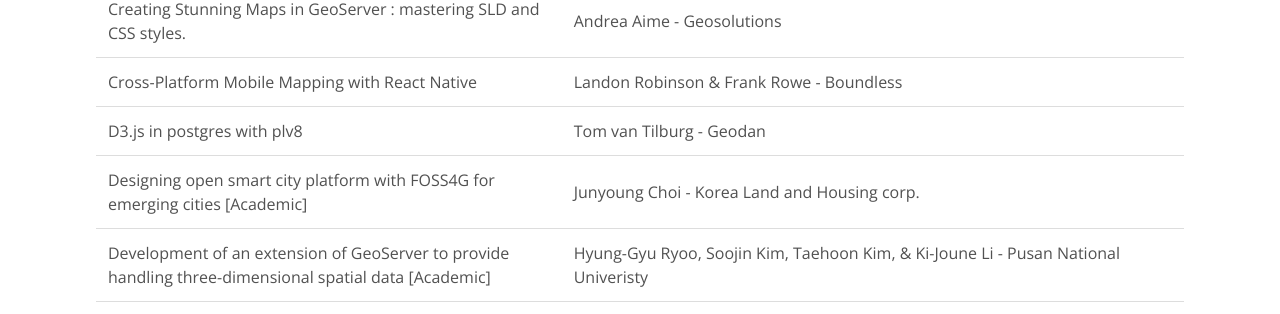
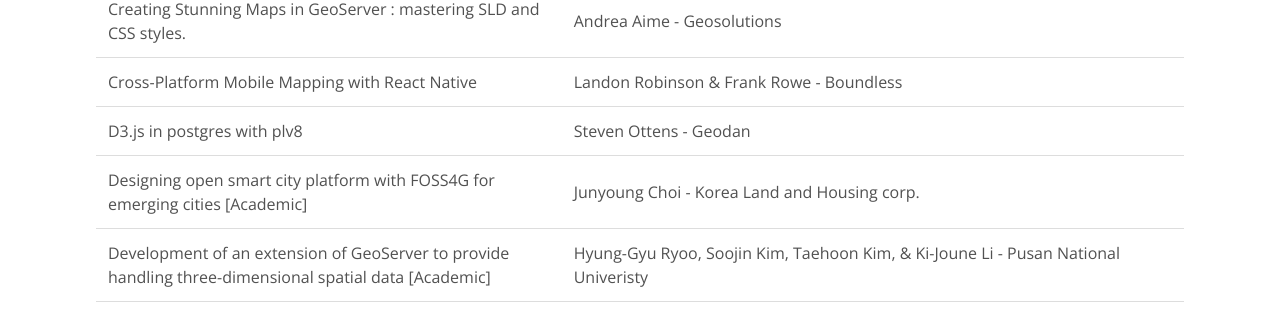
Before and after one commit to AvidGeo/foss4g2017-dev, a Jekyll site: the page built from accepted-presentations/index.html, in a window 1280 px wide and 900 px high, scrolled down 3925 px. Shown: the part 140-454 px from the top of the window. Built offline with Jekyll 4.4.1, drawn with Linux system fonts in a browser that asks for light colours.

Commit message:
update presenter

```diff
--- a/accepted-presentations/index.html
+++ b/accepted-presentations/index.html
@@ -75,7 +75,7 @@
     <tr><td>Creating input masks for QGIS using Python, PyQt, Qt Designer</td><td>Numa Gremling - geoSYS</td></tr>
     <tr><td>Creating Stunning Maps in GeoServer : mastering SLD and CSS styles.</td><td>Andrea Aime - Geosolutions</td></tr>
     <tr><td>Cross-Platform Mobile Mapping with React Native</td><td>Landon Robinson &amp; Frank Rowe - Boundless</td></tr>
-    <tr><td>D3.js in postgres with plv8</td><td>Tom van Tilburg - Geodan</td></tr>
+    <tr><td>D3.js in postgres with plv8</td><td>Steven Ottens - Geodan</td></tr>
     <tr><td>Designing open smart city platform with FOSS4G for emerging cities [Academic]</td><td>Junyoung Choi - Korea Land and Housing corp.</td></tr>
     <tr><td>Development of an extension of GeoServer to provide handling three-dimensional spatial data [Academic]</td><td>Hyung-Gyu Ryoo, Soojin Kim, Taehoon Kim, &amp; Ki-Joune Li - Pusan National Univeristy</td></tr>
     <tr><td>Discovering the world of open data</td><td>Haoliang Yu - NBT Solutions LLC</td></tr>
```
